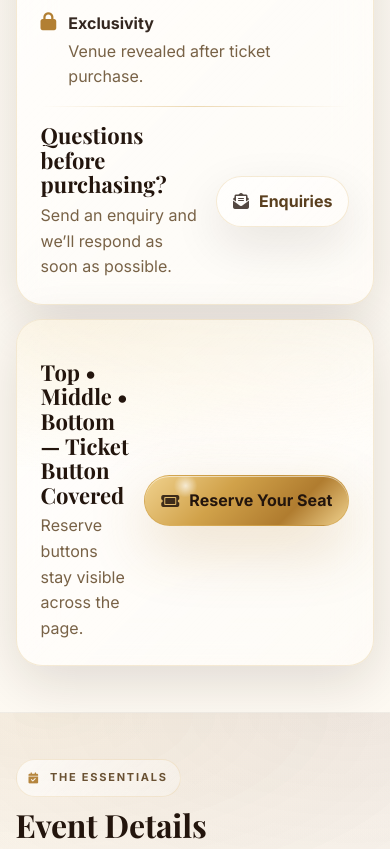
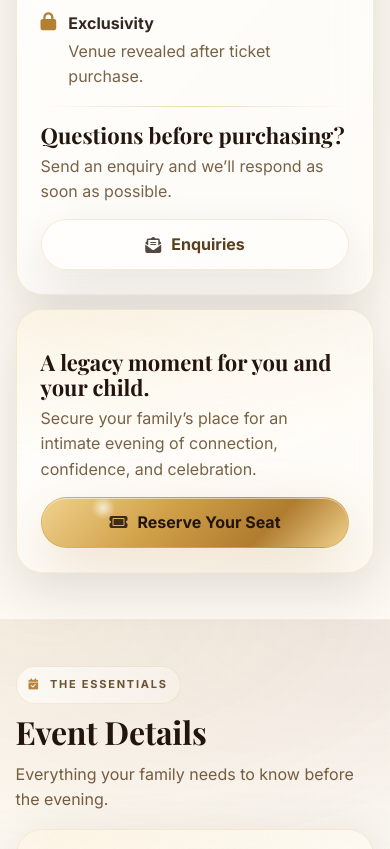
Before and after one commit to Gbemiga636/mymotherandme, a plain HTML site: page tickets.html in a window 390 px wide. Shown: the part 2764-3613 px from the top of the page. Drawn offline with nearby package versions, Linux system fonts and the light colour scheme.

Commit message:
Improve mobile CTA band layout

```diff
--- a/styles.css
+++ b/styles.css
@@ -342,7 +342,9 @@ h3{font-size:22px;}
 .split-cards h3{display:flex;align-items:center;gap:10px;}
 .split-cards i{color:rgba(176,124,47,.95);}
 
-.cta-band{display:flex;align-items:center;justify-content:space-between;gap:14px;margin-top:16px;}
+.cta-band{display:flex;align-items:center;justify-content:space-between;gap:14px;margin-top:16px;flex-wrap:wrap;}
+.cta-band > div{flex:1;min-width:280px;}
+.cta-band .btn{flex:0 0 auto;}
 
 .expect-grid{display:grid;grid-template-columns:1.1fr .9fr;gap:16px;align-items:start;}
 
@@ -438,6 +440,10 @@ h3{font-size:22px;}
   h1{font-size:38px;}
   h2{font-size:32px;}
 
+  .cta-band{flex-direction:column;align-items:stretch;}
+  .cta-band > div{min-width:unset;}
+  .cta-band .btn{width:100%;}
+
   /* Full-bleed hero and media images on mobile */
   .hero-media,
   .media-frame,
--- a/tickets.html
+++ b/tickets.html
@@ -197,8 +197,8 @@
         <div class="glass pad-lg" style="margin-top:14px;">
           <div class="cta-band">
             <div>
-              <h3 style="margin:0 0 6px;">Top • Middle • Bottom — Ticket Button Covered</h3>
-              <p class="muted" style="margin:0;">Reserve buttons stay visible across the page.</p>
+              <h3 style="margin:0 0 6px;">A legacy moment for you and your child.</h3>
+              <p class="muted" style="margin:0;">Secure your family’s place for an intimate evening of connection, confidence, and celebration.</p>
             </div>
             <a class="btn btn-primary" href="https://www.eventbrite.com/e/my-mother-me-the-legacy-of-connection-a-luxury-mother-child-experience-tickets-1984509471250?aff=oddtdtcreator" target="_blank" rel="noopener noreferrer"><i class="fa-solid fa-ticket" aria-hidden="true"></i> Reserve Your Seat</a>
           </div>
```
